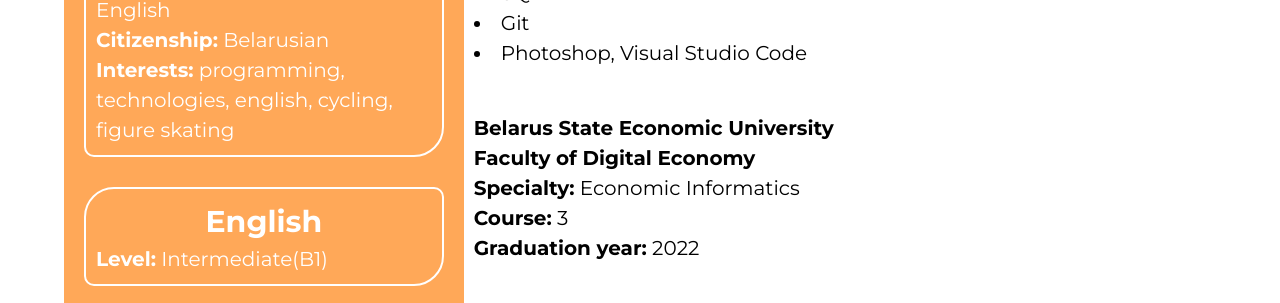
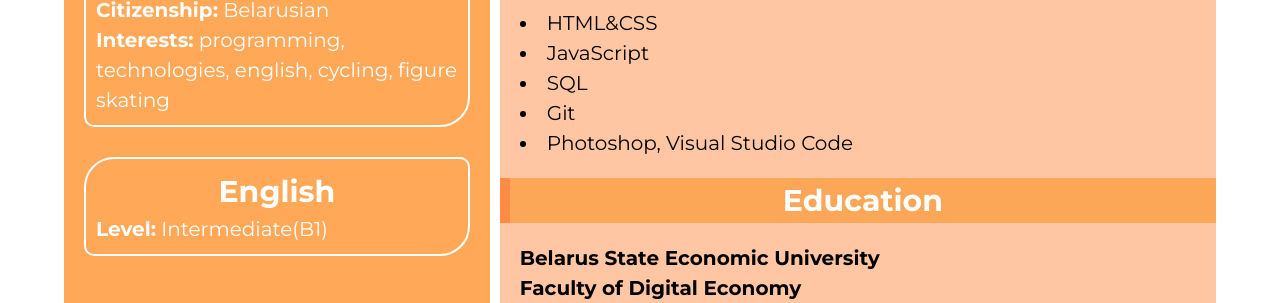
Before and after one commit to ElizavetaPanasiuk/rsschool-cv, a plain HTML site: page index.html in a window 1280 px wide. Shown: the part 671-974 px from the top of the page. Drawn offline with nearby package versions, Linux system fonts and the light colour scheme.

Commit message:
fix: styles

```diff
--- a/styles/style.css
+++ b/styles/style.css
@@ -81,17 +81,17 @@ img#avatar {
   background-color:#ff8b44;
 }
 
-.main {
+.rightPart {
   width: 65%;
   background-color: #FFC6A4;
 }
 
-.main article div,
-.main article ul {
+.rightPart article div,
+.rightPart article ul {
   padding: 20px;
 }
 
-.main h2 {
+.rightPart h2 {
   border-left: solid 10px #ff8b44;
   background-color: #fca657;
 }
```
